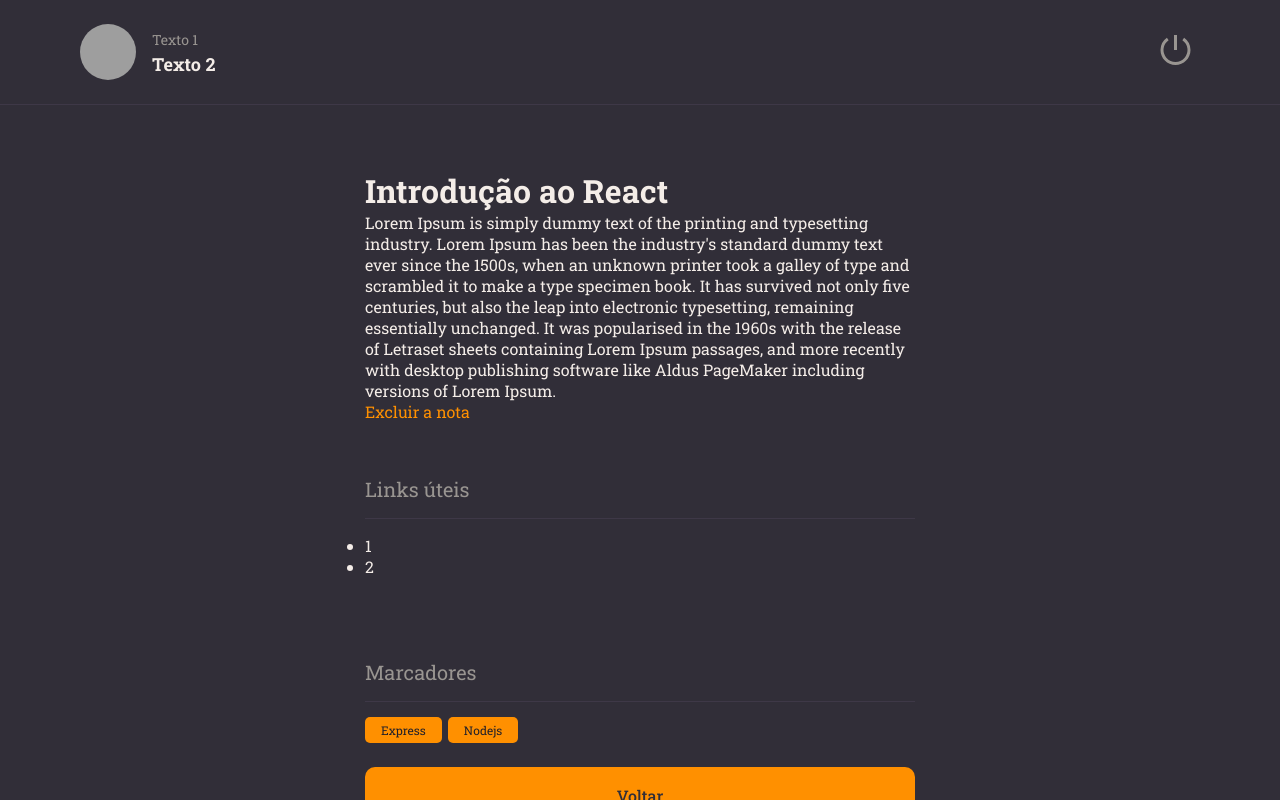
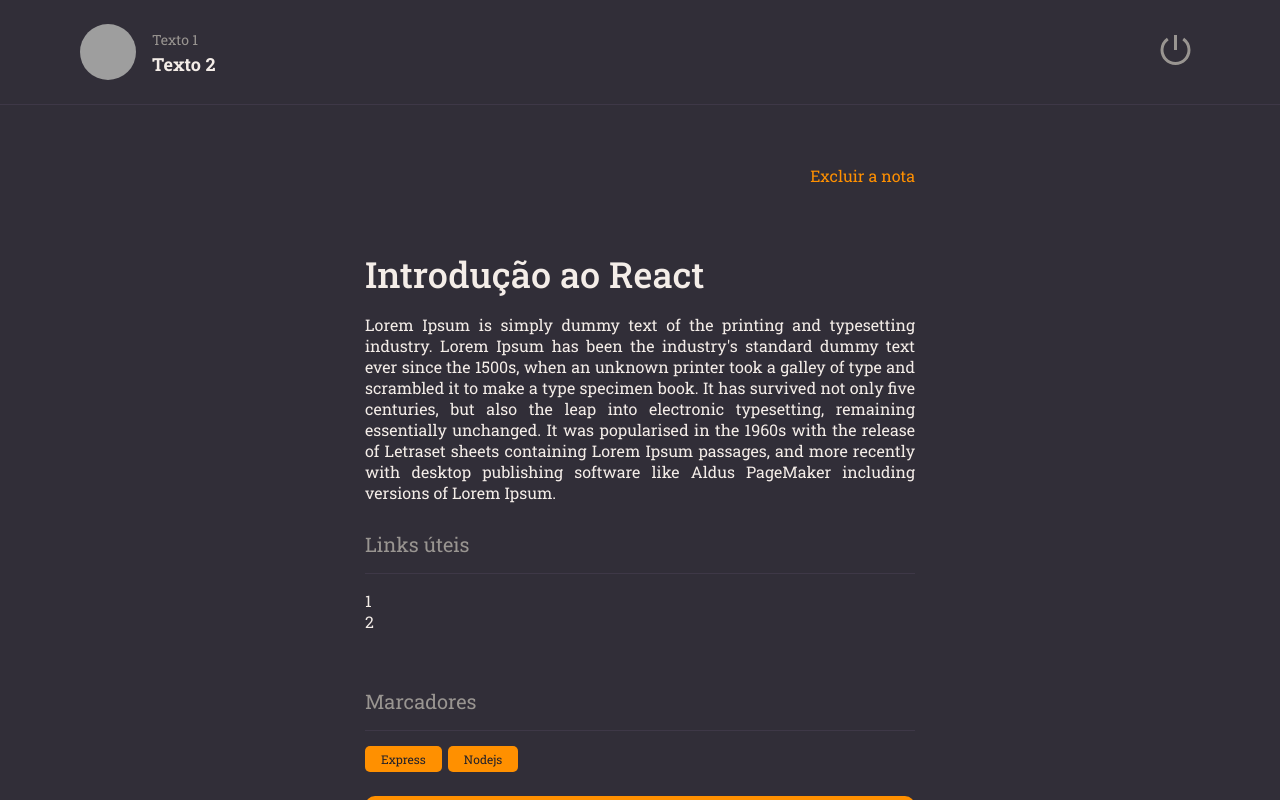
Before and after one commit to LKaua22k/RocketNotes---React, a React (Vite) app: page / in a window 1280 px wide. Built offline with nearby package versions, Linux system fonts and the light colour scheme; grey boxes are pictures that could not be loaded.

Commit message:
Terminando a pagina de details :tada:

```diff
--- a/src/Components/Section/style.js
+++ b/src/Components/Section/style.js
@@ -1,7 +1,7 @@
 import styled from "styled-components";
 
 export const Container = styled.section`
-margin: 54px 0 28px;
+    margin: 28px 0;
 
     > h2 {
         border-bottom:1px solid ${({theme}) => theme.COLORS.BACKGROUND_700};
--- a/src/Pages/Details/index.jsx
+++ b/src/Pages/Details/index.jsx
@@ -1,4 +1,4 @@
-import {Container, Content} from './style'
+import {Container, Links,  Content} from './style'
 
 import {Header} from '../../Components/Header'
 import {Button} from '../../Components/Buttons'
@@ -15,18 +15,19 @@ export function Details() {
 
       <main>
         <Content>
+          <ButtonText  title='Excluir a nota' />
+
           <h1>Introdução ao React</h1>
 
           <p>Lorem Ipsum is simply dummy text of the printing and typesetting industry. Lorem Ipsum has been the industry's standard dummy text ever since the 1500s, when an unknown printer took a galley of type and scrambled it to make a type specimen book. It has survived not only five centuries, but also the leap into electronic typesetting, remaining essentially unchanged. It was popularised in the 1960s with the release of Letraset sheets containing Lorem Ipsum passages, and more recently with desktop publishing software like Aldus PageMaker including versions of Lorem Ipsum.
 </p>
 
-          <ButtonText  title='Excluir a nota' />
 
           <Section title='Links úteis'>
-              <ul>
+              <Links>
                 <li>1</li>
                 <li>2</li>
-              </ul>
+              </Links>
           </Section>
 
           <Section title='Marcadores'>
--- a/src/Pages/Details/style.js
+++ b/src/Pages/Details/style.js
@@ -13,10 +13,18 @@ export const Container = styled.div`
 
     > main{
         grid-area: content;
-        padding: 64px 0;
+        padding: 60px 0;
         overflow-y: scroll;
     }
 
+`;
+
+export const Links = styled.ul`
+    list-style: none;
+
+    > li{
+        color: ${({theme}) => theme.COLORS.WHITE};
+    }
 `;
 
 export const Content = styled.div`
@@ -28,4 +36,17 @@ export const Content = styled.div`
     > button:first-child{
         align-self: end;
     }
+
+    > h1{
+        font-size: 36px;
+        font-weight: 500;
+        margin-top: 64px;
+    }
+
+    > p{
+        font-size:16px;
+        font-weight: 400;
+        text-align: justify;
+        margin-top: 16px;
+    }
 `;
```
